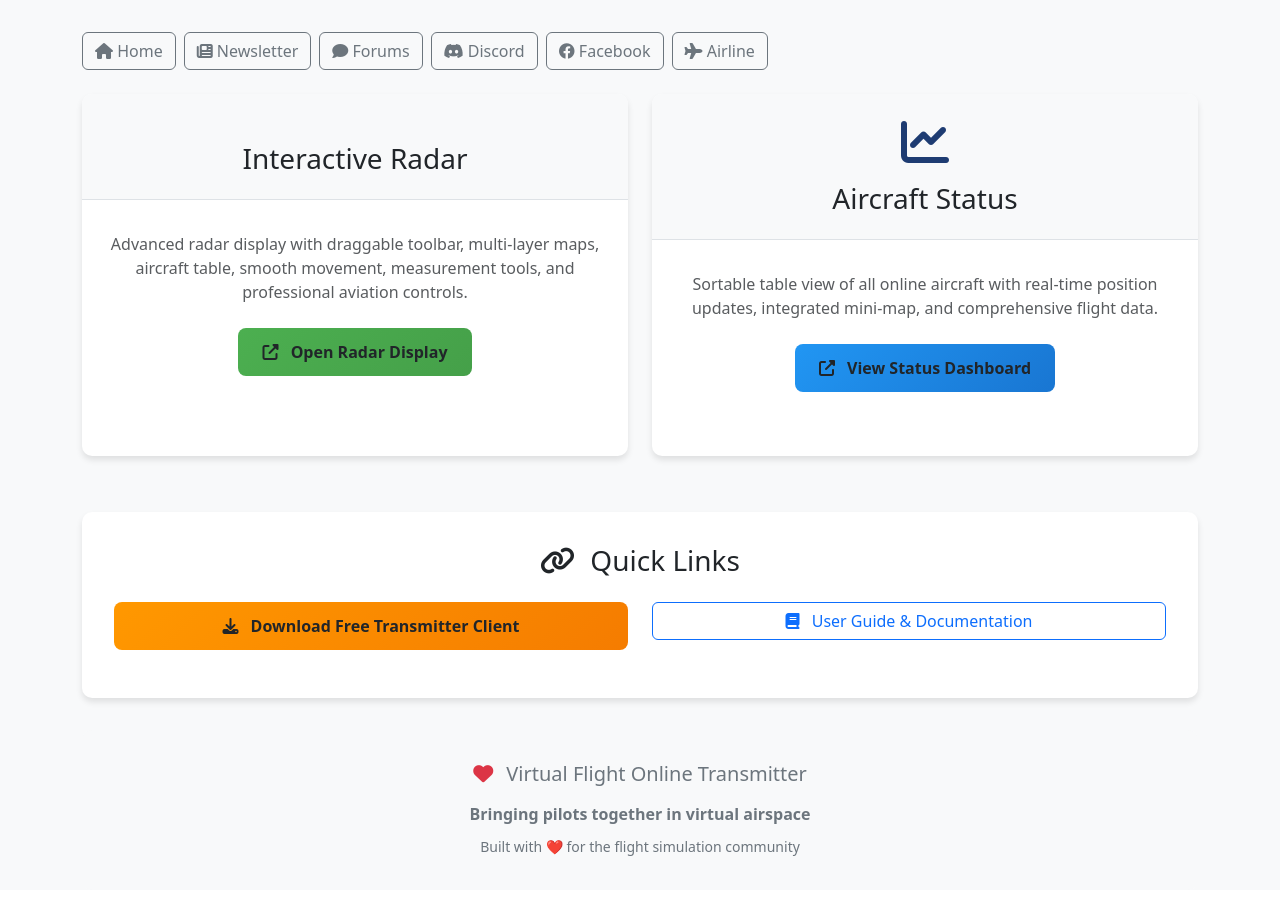
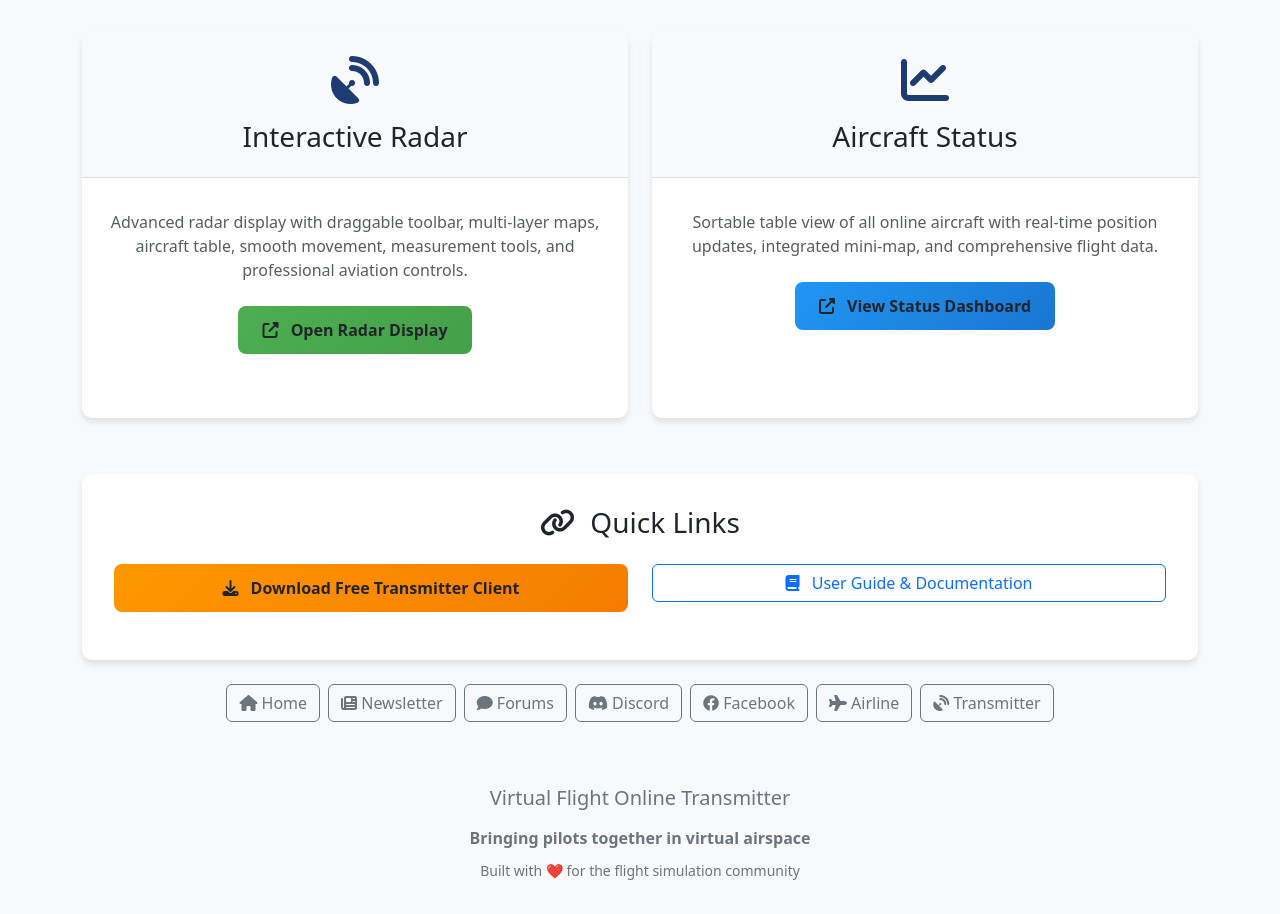
Before and after one commit to jonbeckett/virtualflightonlinetransmitter, a PHP site: page / in a window 1280 px wide. Shown: the part 219-1133 px from the top of the page. Before the commit the page ends 1075 px from the top, so only its background shows below. Run offline with PHP 8.4, Linux system fonts and the light colour scheme.

Commit message:
Tidying up the homepage

```diff
--- a/server/index.html
+++ b/server/index.html
@@ -154,38 +154,14 @@
 
     <div class="container">
 
-        <div class="row mb-4">
-            <div class="col">
-                <div class="d-flex gap-2 flex-wrap">
-                    <a href="index.html" class="btn btn-outline-secondary">
-                        <i class="fas fa-home"></i> Home
-                    </a>
-                    <a href="https://virtualflightonline.substack.com" class="btn btn-outline-secondary">
-                        <i class="fas fa-newspaper"></i> Newsletter
-                    </a>
-                    <a href="https://forums.virtualflight.online" class="btn btn-outline-secondary">
-                        <i class="fas fa-comment"></i> Forums
-                    </a>
-                    <a href="https://bit.ly/virtualflightonlinediscord" class="btn btn-outline-secondary">
-                        <i class="fa-brands fa-discord"></i> Discord
-                    </a>
-                    <a href="https://facebook.com/groups/virtualflightonline" class="btn btn-outline-secondary">
-                        <i class="fa-brands fa-facebook"></i> Facebook
-                    </a>
-                    <a href="https://airline.virtualflight.online" class="btn btn-outline-secondary">
-                        <i class="fas fa-plane"></i> Airline
-                    </a>
 
-                </div>
-            </div>
-        </div>
 
         <!-- Main Features -->
         <div class="row">
             <div class="col-lg-6 mb-4">
                 <div class="feature-card h-100">
                     <div class="feature-card-header">
-                        <i class="fas fa-radar-dish feature-icon"></i>
+                        <i class="fas fa-satellite-dish feature-icon"></i>
                         <h3 class="mb-0">Interactive Radar</h3>
                     </div>
                     <div class="feature-card-body text-center">
@@ -237,10 +213,38 @@
             </div>
         </div>
 
+        <div class="row mt-4 mb-4">
+            <div class="col">
+                <div class="d-flex justify-content-center gap-2 flex-wrap">
+                    <a href="https://virtualflight.online" class="btn btn-outline-secondary">
+                        <i class="fas fa-home"></i> Home
+                    </a>
+                    <a href="https://virtualflightonline.substack.com" class="btn btn-outline-secondary">
+                        <i class="fas fa-newspaper"></i> Newsletter
+                    </a>
+                    <a href="https://forums.virtualflight.online" class="btn btn-outline-secondary">
+                        <i class="fas fa-comment"></i> Forums
+                    </a>
+                    <a href="https://bit.ly/virtualflightonlinediscord" class="btn btn-outline-secondary">
+                        <i class="fa-brands fa-discord"></i> Discord
+                    </a>
+                    <a href="https://facebook.com/groups/virtualflightonline" class="btn btn-outline-secondary">
+                        <i class="fa-brands fa-facebook"></i> Facebook
+                    </a>
+                    <a href="https://airline.virtualflight.online" class="btn btn-outline-secondary">
+                        <i class="fas fa-plane"></i> Airline
+                    </a>
+                    <a href="https://transmitter.virtualflight.online" class="btn btn-outline-secondary">
+                        <i class="fas fa-satellite-dish"></i> Transmitter
+                    </a>
+
+                </div>
+            </div>
+        </div>
+
         <!-- Footer Section -->
         <div class="footer-section">
             <h5 class="mb-3">
-                <i class="fas fa-heart text-danger me-2"></i>
                 Virtual Flight Online Transmitter
             </h5>
             <p class="mb-2"><strong>Bringing pilots together in virtual airspace</strong></p>
```
Also changed, not shown: server/status.php (+39 -28 lines).
